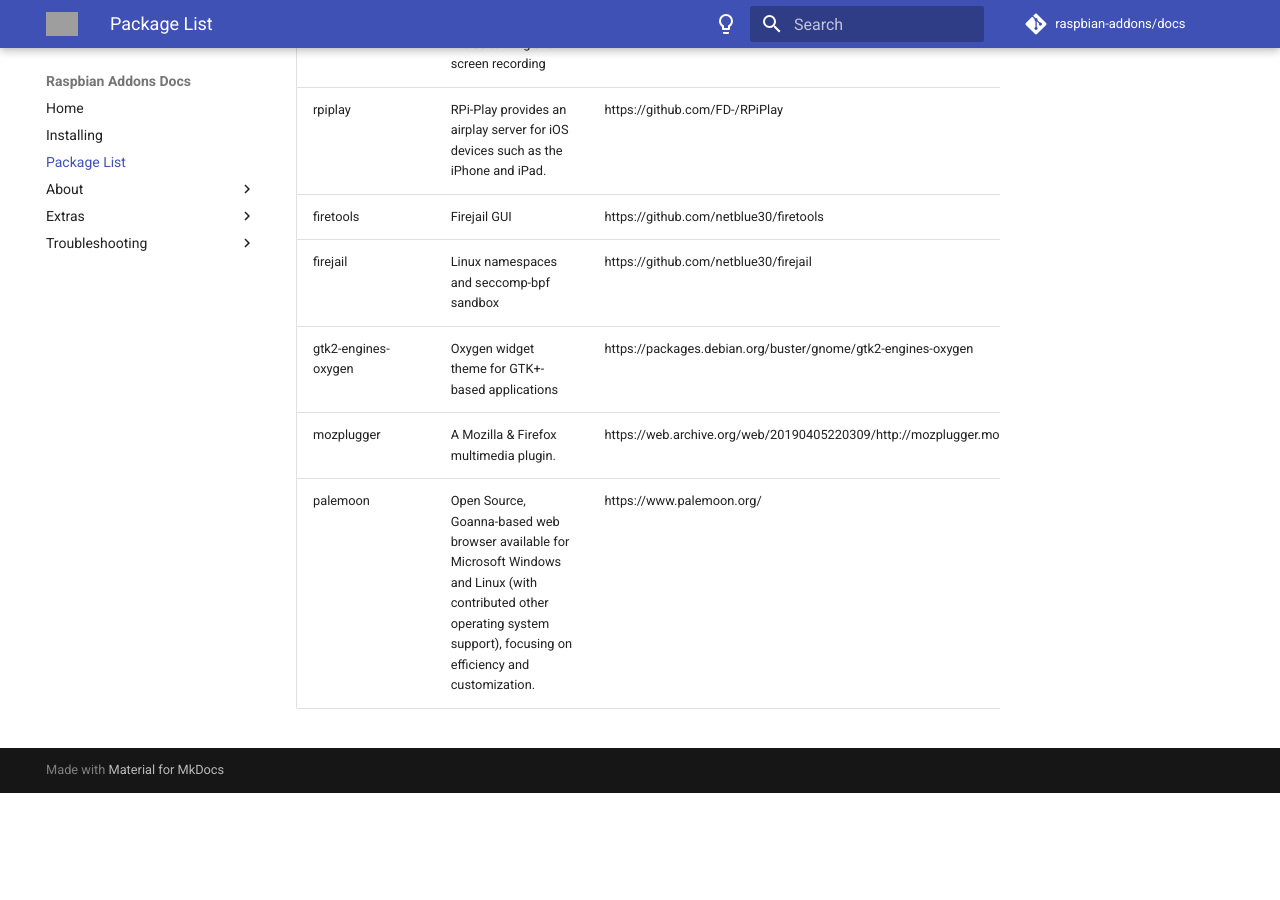
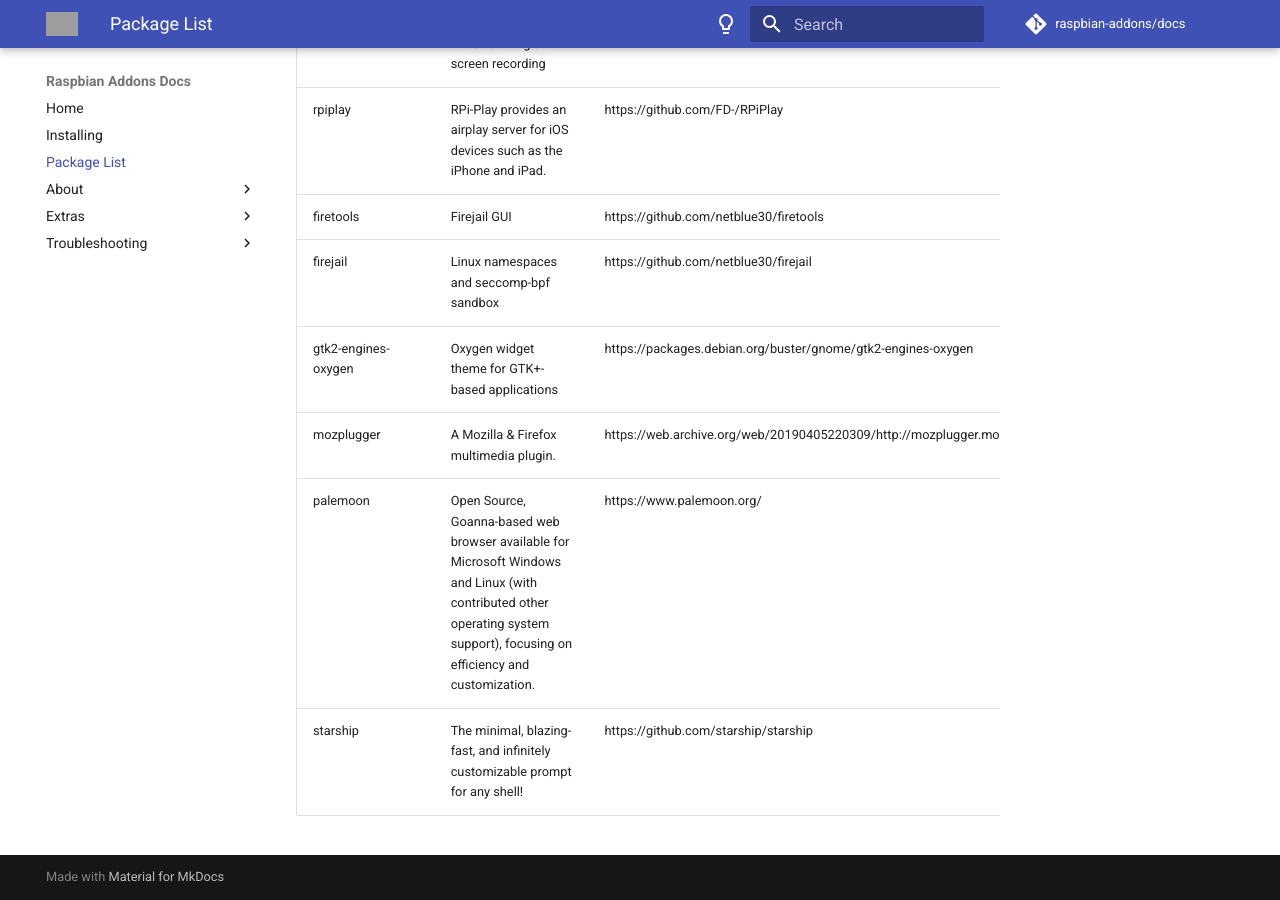
Before and after one commit to raspbian-addons/docs, an MkDocs documentation site: the page built from docs/package-list.md, in a window 1280 px wide and 900 px high, scrolled down 17316 px. Built offline with MkDocs 1.6.1 and Material for MkDocs 9.7.7, drawn with Linux system fonts in a browser that asks for light colours; comment, search, counter and statistics services are not loaded; before the commit the page ends 18109 px from its top, so only the background shows below that; grey boxes are pictures that could not be loaded.

Commit message:
add starship to packagelist

```diff
--- a/docs/package-list.md
+++ b/docs/package-list.md
@@ -216,3 +216,4 @@
 | gtk2-engines-oxygen | Oxygen widget theme for GTK+-based applications | https://packages.debian.org/buster/gnome/gtk2-engines-oxygen |
 | mozplugger | A Mozilla & Firefox multimedia plugin. | https://web.archive.org/web/20190405220309/http://mozplugger.mozdev.org/ |
 | palemoon | Open Source, Goanna-based web browser available for Microsoft Windows and Linux (with contributed other operating system support), focusing on efficiency and customization. | https://www.palemoon.org/ |
+| starship | The minimal, blazing-fast, and infinitely customizable prompt for any shell! | https://github.com/starship/starship |
```
